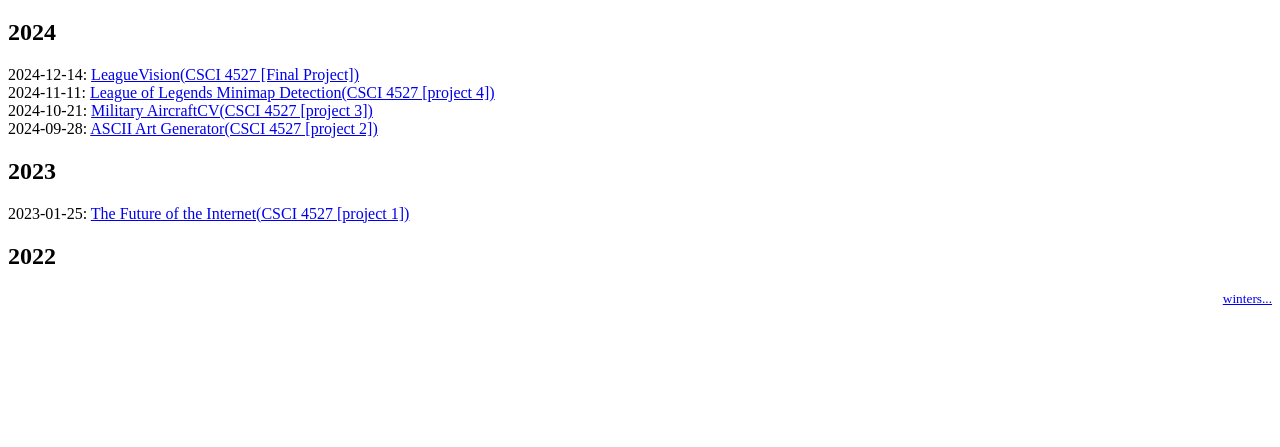
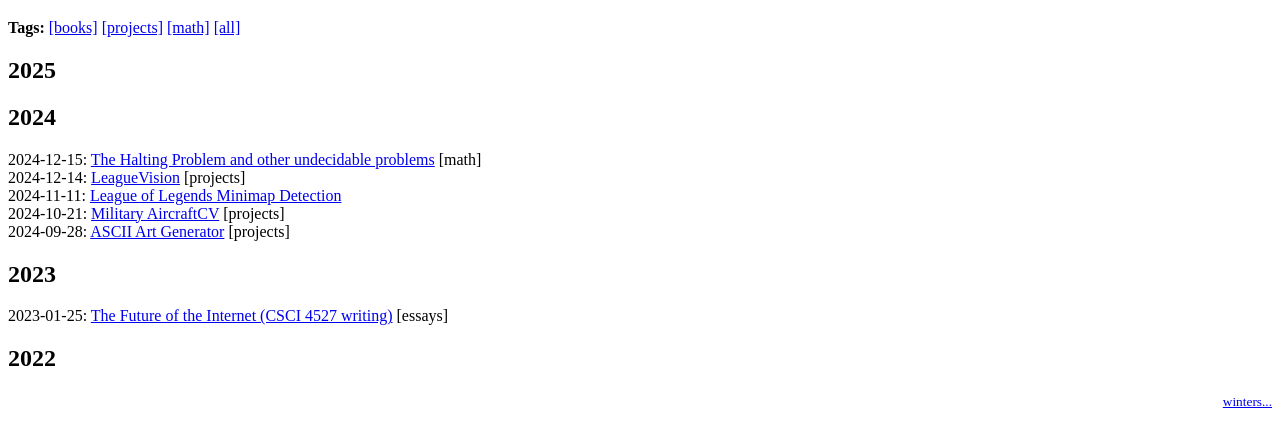
Before and after one commit to IvanWinters/ivanwinters-site, a plain HTML site: page writings/index.html in a window 1280 px wide. Shown: the part 61-508 px from the top of the page. Drawn offline with Linux system fonts and the light colour scheme.

Commit message:
updated math entry

```diff
--- a/writings/index.html
+++ b/writings/index.html
@@ -10,26 +10,58 @@
       <h1>ivan's writings</h1>
     </header>
 
+    <!-- Tag List for Filtering -->
+    <div>
+      <strong>Tags:</strong>
+      <a href="#" onclick="filterByTag('books')">[books]</a>
+      <a href="#" onclick="filterByTag('projects')">[projects]</a>
+      <a href="#" onclick="filterByTag('math')">[math]</a>
+      <a href="#" onclick="filterByTag('all')">[all]</a>
+    </div>
+
+    <!-- Writings Section -->
+    <h2>2025</h2>
+
+
+
     <h2>2024</h2>
-    2024-12-14:
-    <a href="2024_12_14.html">LeagueVision(CSCI 4527 [Final Project])</a>
-    <br />
-    2024-11-11:
-    <a href="2024_11_11.html">League of Legends Minimap Detection(CSCI 4527 [project 4])</a>
-    <br />
-    2024-10-21:
-    <a href="2024_10_21.html">Military AircraftCV(CSCI 4527 [project 3])</a>
-    <br />
-    2024-09-28:
-    <a href="2024_09_28.html">ASCII Art Generator(CSCI 4527 [project 2])</a>
-    <br />
+      <div class="writing" data-tags="math">
+      2024-12-15: <a href="2024_12_15.html">The Halting Problem and other undecidable problems</a> [math]
+    <div class="writing" data-tags="projects">
+      2024-12-14: <a href="2024_12_14.html">LeagueVision</a> [projects]
+    </div>
+    <div class="writing" data-tags="">
+      2024-11-11: <a href="2024_11_11.html">League of Legends Minimap Detection</a>
+    </div>
+    <div class="writing" data-tags="projects">
+      2024-10-21: <a href="2024_10_21.html">Military AircraftCV</a> [projects]
+    </div>
+    <div class="writing" data-tags="projects">
+      2024-09-28: <a href="2024_09_28.html">ASCII Art Generator</a> [projects]
+    </div>
+
     <h2>2023</h2>
-    2023-01-25:
-    <a href="2023_01_25.html">The Future of the Internet(CSCI 4527 [project 1])</a>
-    <br />
+    <div class="writing" data-tags="">
+      2023-01-25:
+      <a href="2023_01_25.html">The Future of the Internet (CSCI 4527 writing)</a> [essays]
+    </div>
+
     <h2>2022</h2>
     <p align="right">
       <small><a href="https://ivanwinters.vercel.app/">winters...</a></small>
     </p>
+
+    <script>
+      function filterByTag(tag) {
+        const writings = document.querySelectorAll(".writing");
+        writings.forEach((writing) => {
+          if (tag === "all" || writing.dataset.tags.includes(tag)) {
+            writing.style.display = "";
+          } else {
+            writing.style.display = "none";
+          }
+        });
+      }
+    </script>
   </body>
 </html>
```
Also changed, not shown: writings/2023_01_25.html (+15 -28 lines), writings/2024_09_28.html (+12 -19 lines), writings/2024_12_14.html (+37 -53 lines), writings/2024_12_15.html (added, +27 -0 lines), 2 other files.
